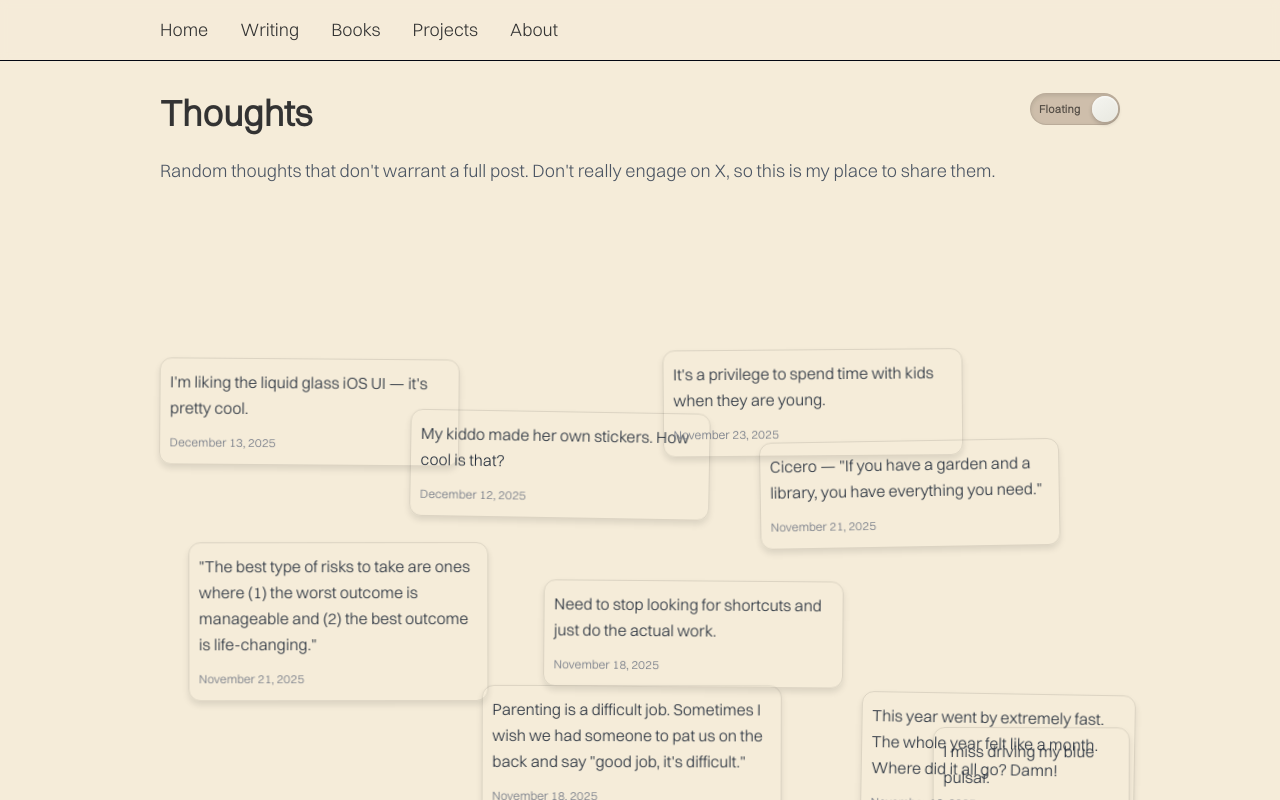
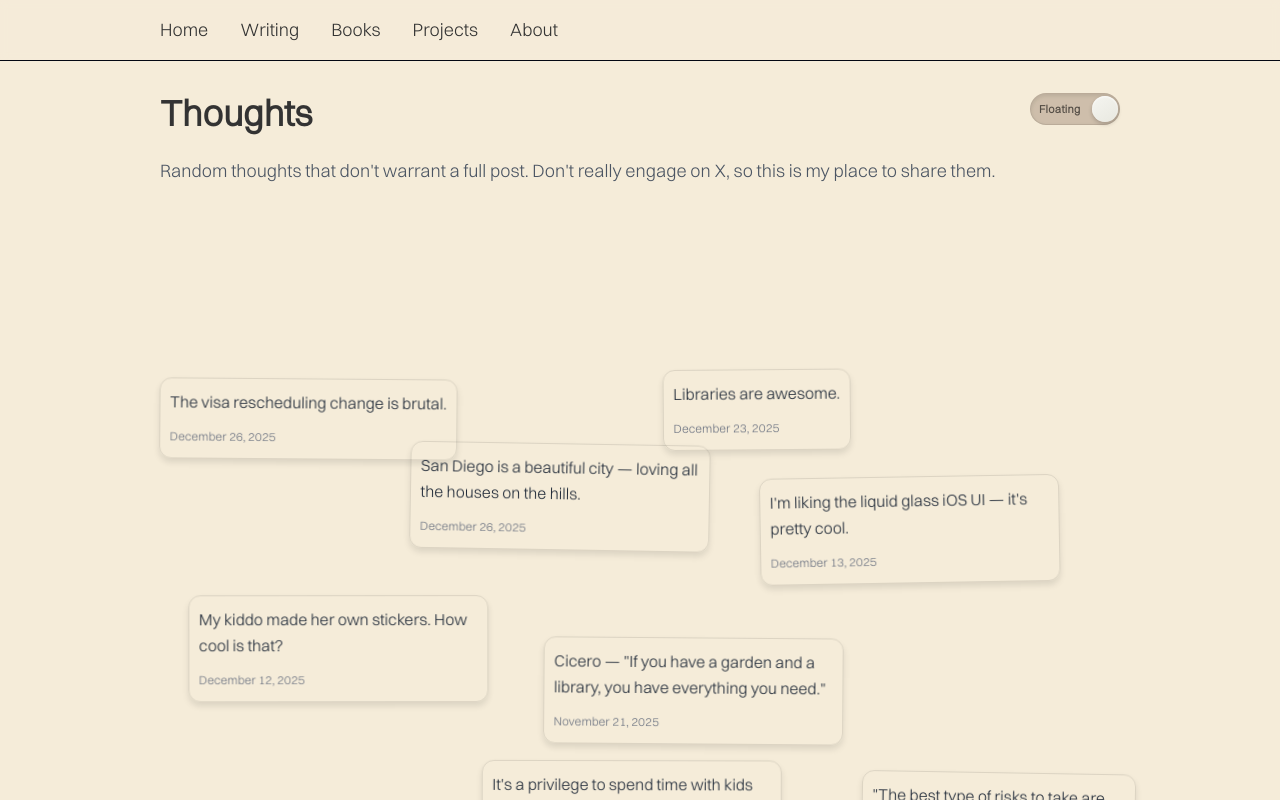
Before and after one commit to abiclub23/folio, a Next.js app: page /thoughts in a window 1280 px wide. Shown: the top 800 px of the page. Built offline with nearby package versions, Linux system fonts and the light colour scheme.

Commit message:
til and updated thoughts

```diff
--- a/data/thoughts.js
+++ b/data/thoughts.js
@@ -51,4 +51,16 @@ export const thoughts = [
     text: "I'm liking the liquid glass iOS UI — it's pretty cool.",
     timestamp: "December 13, 2025"
   },
+  {
+    text: "Libraries are awesome.",
+    timestamp: "December 23, 2025"
+  },
+  {
+    text: "The visa rescheduling change is brutal.",
+    timestamp: "December 26, 2025"
+  },
+  {
+    text: "San Diego is a beautiful city — loving all the houses on the hills.",
+    timestamp: "December 26, 2025"
+  },
 ];
```
Also changed, not shown: content/writing/things-i-like-2026.md (added, +11 -0 lines).
